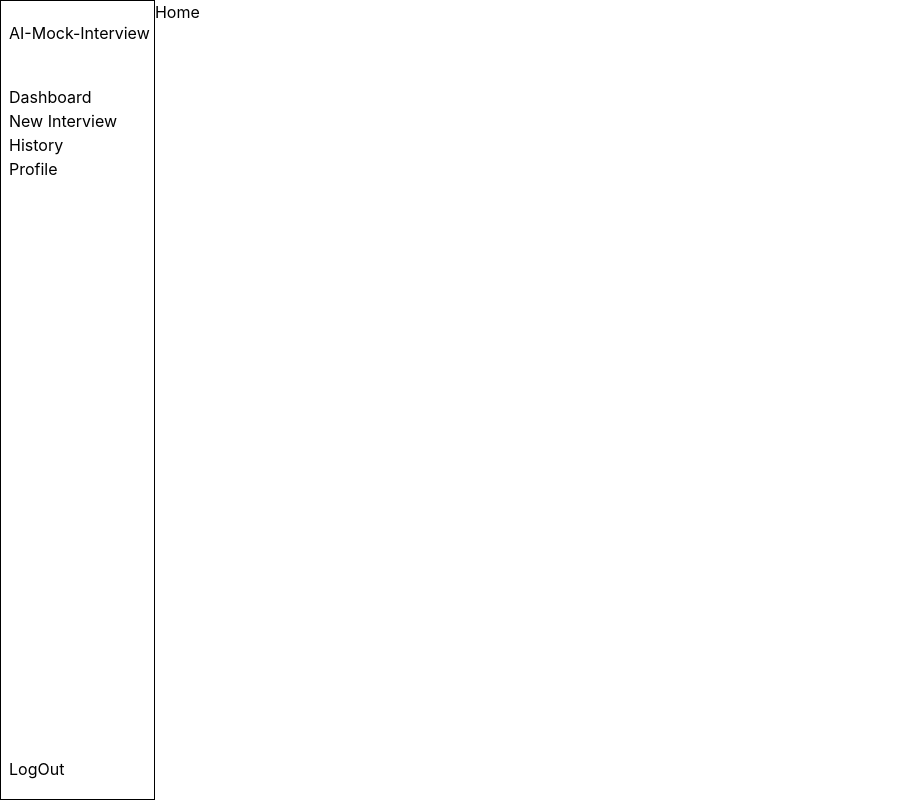
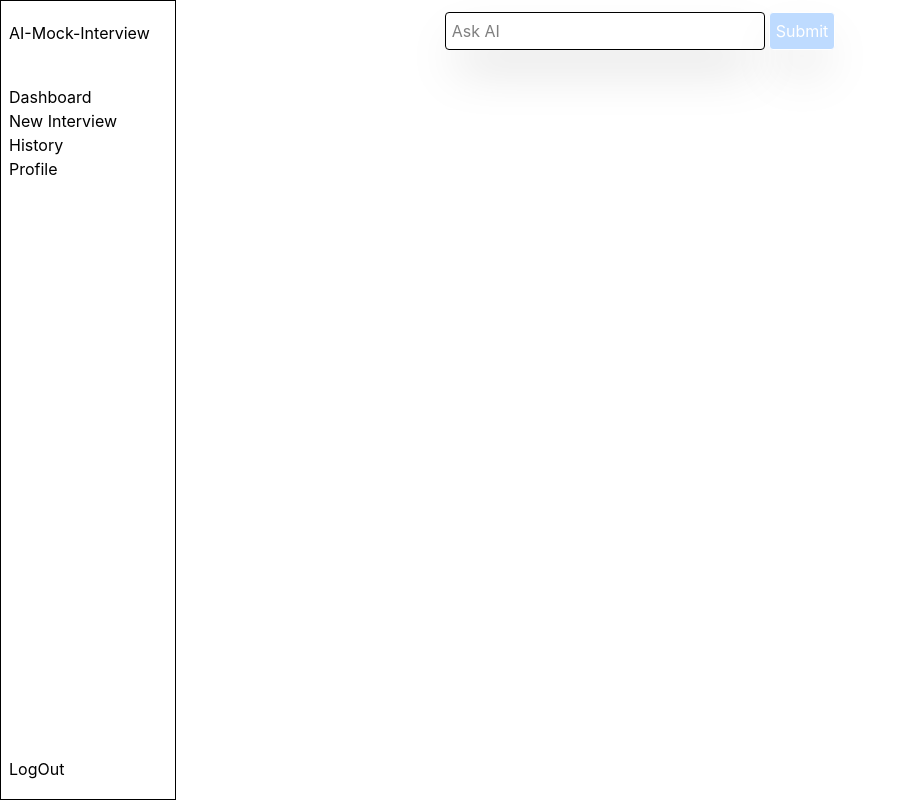
Before and after one commit to pavannetha/Ai-Mock-Interview, a React (Vite) app in the folder client/: page / in a window 1280 px wide. Shown: the whole page, without its empty margins (0-897 px from the left). Built offline with nearby package versions, Linux system fonts and the light colour scheme; sample sign-in values are in the browser's storage.

Commit message:
ai bot setup in home page

```diff
--- a/client/src/App.jsx
+++ b/client/src/App.jsx
@@ -51,12 +51,12 @@ function Layout() {
   return (
     <div className="h-screen flex">
       {!isSidebarHidden && (
-        <div className="border-1 w-44">
+        <div className="border-1 w-44 fixed left-0 top-0 h-screen">
           <Sidebar />
         </div>
       )}
 
-      <div className="w-full">
+      <div className="w-full overflow-y-auto ">
         <Outlet />
       </div>
     </div>
--- a/client/src/pages/Home.jsx
+++ b/client/src/pages/Home.jsx
@@ -1,5 +1,51 @@
-import React from "react";
+import React, { useEffect, useRef, useState } from "react";
+import { toast } from "react-toastify";
+import { api } from "../apis/interceptors";
 
 export default function Home() {
-  return <div>Home</div>;
+  // const aiResponse =
+  //   'Here\'s "hello" in Telugu and Spanish:\n\n*   **Telugu:** Namaskaram (నమస్కారం)\n*   **Spanish:** Hola';
+  const aiContentContainer = useRef();
+  const [userText, setUserText] = useState("");
+
+  async function callAPi(e) {
+    e.preventDefault();
+    if (!userText) {
+      toast("Add promt");
+      return;
+    }
+    try {
+      const response = await api.post("/interview/liveInterview", {
+        prompt: userText,
+      });
+      aiContentContainer.current.innerText = response?.data?.data;
+    } catch (err) {
+      toast.error(err.message);
+    }
+  }
+
+  // useEffect(() => {
+  //   aiContentContainer.current.innerText = aiResponse;
+  // }, []);
+
+  return (
+    <form onSubmit={callAPi}>
+      <div className="flex justify-center mt-3 gap-1">
+        <input
+          type="text"
+          className="w-80 shadow-2xl border-1 p-1.5 rounded"
+          placeholder="Ask AI"
+          value={userText}
+          onChange={(e) => setUserText(e.target.value)}
+        />
+        <input
+          type="submit"
+          value="Submit"
+          className={`${!userText.length ? "bg-blue-200" : "bg-blue-400"}  shadow-2xl text-white border-1 p-1.5 rounded`}
+          disabled={!userText.length ? true : false}
+        />
+      </div>
+      <div ref={aiContentContainer}></div>
+    </form>
+  );
 }
```
Also changed, not shown: 1 other file (tests, documents, lock files or other folders).
